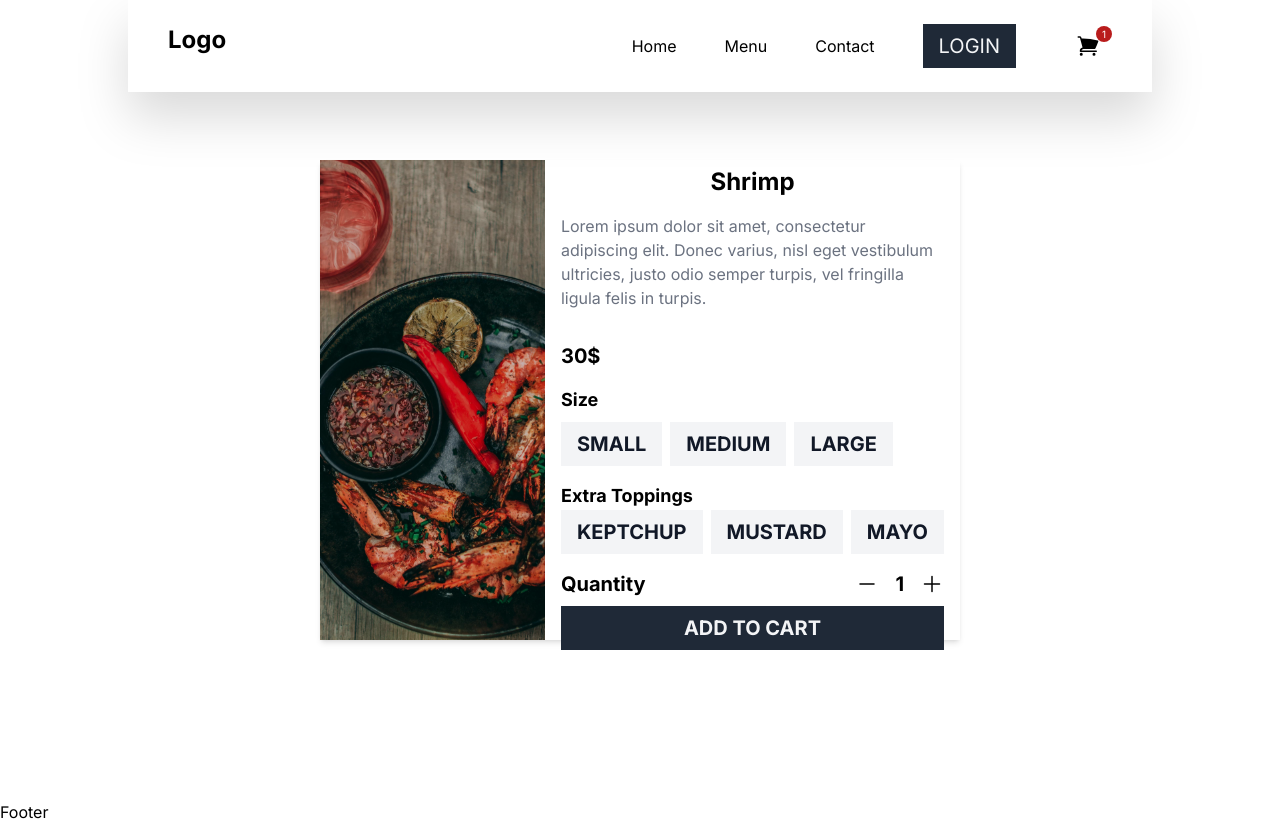
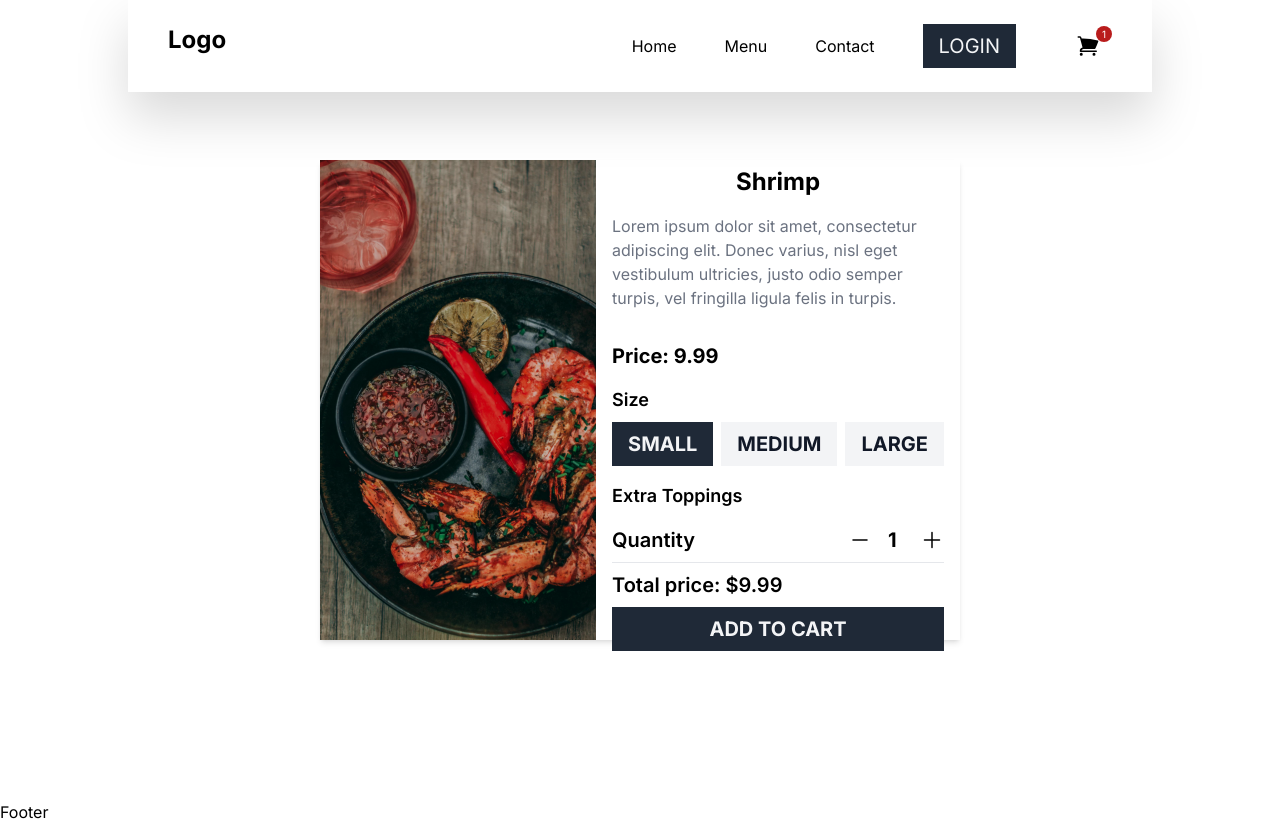
Before and after one commit to jesusfb/food-ordering-app-nextjs-prisma, a Next.js app: page /product/1 in a window 1280 px wide. Built offline with nearby package versions, Linux system fonts and the light colour scheme.

Commit message:
product details functionality added

```diff
--- a/src/components/ProductDetails.tsx
+++ b/src/components/ProductDetails.tsx
@@ -1,42 +1,91 @@
 'use client';
 
-import React, {useState} from 'react';
+import React, {useEffect, useState} from 'react';
 
 const ProductDetails = () => {
+    type Product = {
+        id?: number;
+        name?: string;
+        description?: string;
+        price: number;
+        options?: {
+                title: string;
+                additionalPrice: number;
+            }[],
+        image?: string;
+    }
 
+    const product: Product = {
+        id: 1,
+        name: "Shrimp",
+        description: "Lorem ipsum dolor sit amet, consectetur adipiscing elit. Donec varius, nisl eget vestibulum ultricies, justo odio semper turpis, vel fringilla ligula felis in turpis.",
+        price: 9.993,
+        options: [
+            {
+                title: "Small",
+                additionalPrice: 0
+            },
+            {
+                title: "Medium",
+                additionalPrice: 4
+            },
+            {
+                title: "Large",
+                additionalPrice: 6
+            }
+        ],
+        image: "/shrimp.jpg"
+    }
+
+    const [quantity, setQuantity] = useState<number>(1);
+    const [selectedSize, setSelectedSize] = useState<string>("Small");
+    const [totalPrice, setTotalPrice] = useState<number>(product.price);
+
+    useEffect(() => {
+        const selectedOption = product.options?.find(option => option.title === selectedSize);
+        const additionalPrice = selectedOption ? selectedOption.additionalPrice : 0;
+        setTotalPrice(quantity * (product.price + additionalPrice));
+    }, [quantity, selectedSize, product.price, product.options]);
 
     return (
         <div className="w-full">
-            <h2 className="text-xl font-bold pb-4">30$</h2>
+            <h2 className="text-xl font-bold pb-4">Price: {(product.price + product.options?.find(option => option.title === selectedSize)?.additionalPrice).toFixed(2)}</h2>
             <div className="flex flex-col">
-                <h3 className="text-lg font-bold">Size</h3>
+                <h3 className="text-lg font-semibold">Size</h3>
                 <div className="flex gap-2 py-2">
-                    <button className={"bg-gray-100 text-gray-900 text-xl font-bold px-4 py-2 uppercase hover:bg-gray-800 hover:text-gray-100  duration-300"}>Small</button>
-                    <button className={"bg-gray-100 text-gray-900 text-xl font-bold px-4 py-2 uppercase hover:bg-gray-800 hover:text-gray-100  duration-300"}>Medium</button>
-                    <button className={"bg-gray-100 text-gray-900 text-xl font-bold px-4 py-2 uppercase hover:bg-gray-800  hover:text-gray-100 duration-300"}>Large</button>
+                    {product.options?.map((size, index) => (
+                        <button key={index} onClick={() => setSelectedSize(size.title)} className={`bg-gray-100 text-xl font-bold px-4 py-2 uppercase hover:bg-gray-800 hover:text-gray-100  duration-300 ${selectedSize === size.title ? "bg-gray-800 text-gray-100" : "text-gray-900"}`}>{size.title}</button>
+                    ))}
                 </div>
             </div>
             <div className="flex flex-col py-2">
-                <h3 className="text-lg font-bold">Extra Toppings</h3>
-                <div className="flex gap-2">
-                    <button className={"bg-gray-100 text-gray-900 text-xl font-bold px-4 py-2 uppercase hover:bg-gray-800 hover:text-gray-100  duration-300"}>Keptchup</button>
-                    <button className={"bg-gray-100 text-gray-900 text-xl font-bold px-4 py-2 uppercase hover:bg-gray-800 hover:text-gray-100  duration-300"}>Mustard</button>
-                    <button className={"bg-gray-100 text-gray-900 text-xl font-bold px-4 py-2 uppercase hover:bg-gray-800  hover:text-gray-100 duration-300"}>Mayo</button>
-                </div>
+                <h3 className="text-lg font-semibold">Extra Toppings</h3>
             </div>
             <div className="flex gap-1 items-center py-2 justify-between">
-                <h1 className="text-xl font-bold">Quantity</h1>
+                <h1 className="text-xl font-semibold">Quantity</h1>
                 <div className="flex items-center">
-                    <svg xmlns="http://www.w3.org/2000/svg" fill="none" viewBox="0 0 24 24" strokeWidth={1.5} stroke="currentColor" className="size-6 cursor-pointer">
+                    <svg xmlns="http://www.w3.org/2000/svg"
+                         fill="none"
+                         viewBox="0 0 24 24"
+                         strokeWidth={1.5}
+                         stroke="currentColor"
+                         className="size-6 cursor-pointer"
+                         onClick={() => setQuantity(prevState => (prevState > 1 ? prevState - 1 : 1))}>
                         <path strokeLinecap="round" strokeLinejoin="round" d="M5 12h14" />
                     </svg>
-                    <span className="text-xl font-bold px-4">1</span>
-                    <svg xmlns="http://www.w3.org/2000/svg" fill="none" viewBox="0 0 24 24" strokeWidth={1.5} stroke="currentColor" className="size-6 cursor-pointer">
+                    <span className="text-xl font-bold px-4 min-w-12">{quantity}</span>
+                    <svg xmlns="http://www.w3.org/2000/svg"
+                         fill="none"
+                         viewBox="0 0 24 24"
+                         strokeWidth={1.5} stroke="currentColor"
+                         className="size-6 cursor-pointer"
+                         onClick={() => setQuantity(prevState => (prevState < 10 ? prevState + 1 : 10))}>
                         <path strokeLinecap="round" strokeLinejoin="round" d="M12 4.5v15m7.5-7.5h-15" />
                     </svg>
                 </div>
-
             </div>
+            <hr className="pt-2"/>
+            <p className="text-xl font-semibold pb-2 w-full">Total price: ${totalPrice.toFixed(2)}</p>
             <div className="w-full">
                 <button className="w-full bg-gray-800 text-gray-100 text-xl font-bold px-4 py-2 uppercase hover:bg-gray-700 duration-300">Add to Cart</button>
             </div>
```
